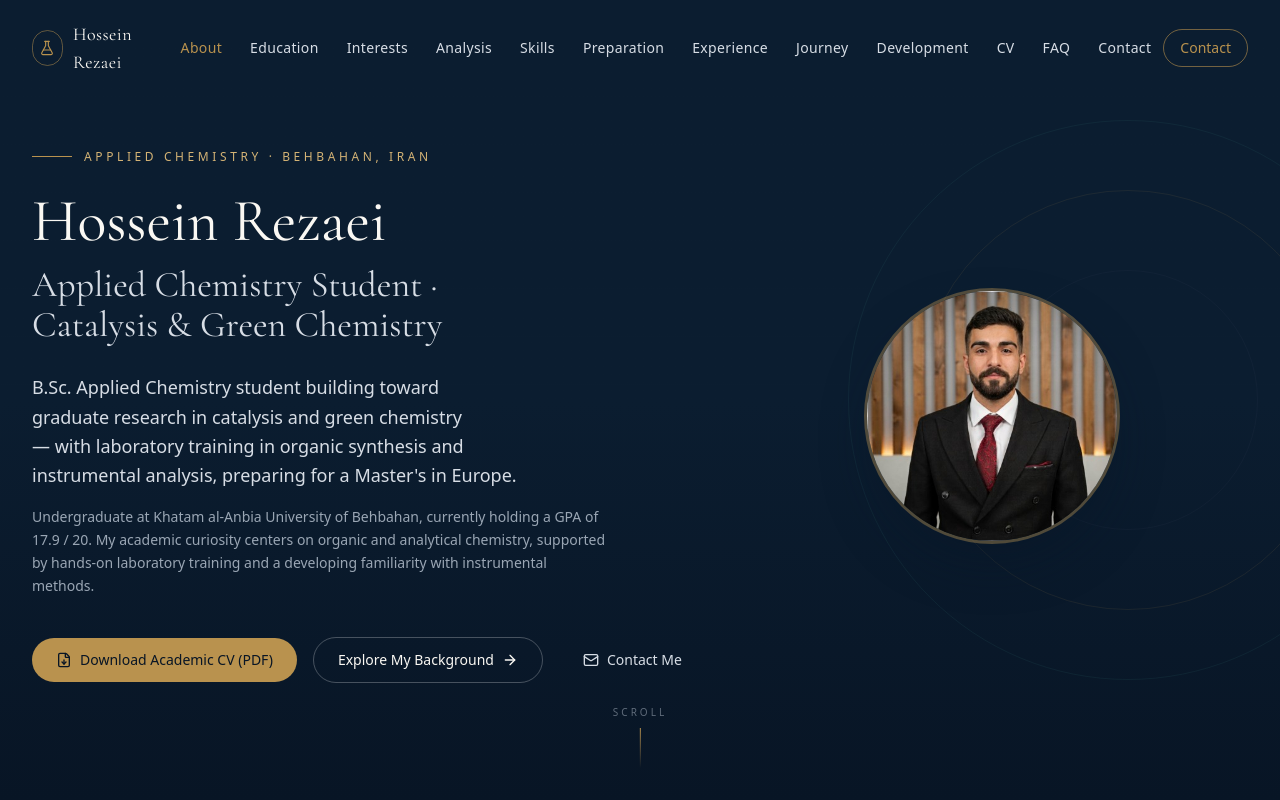
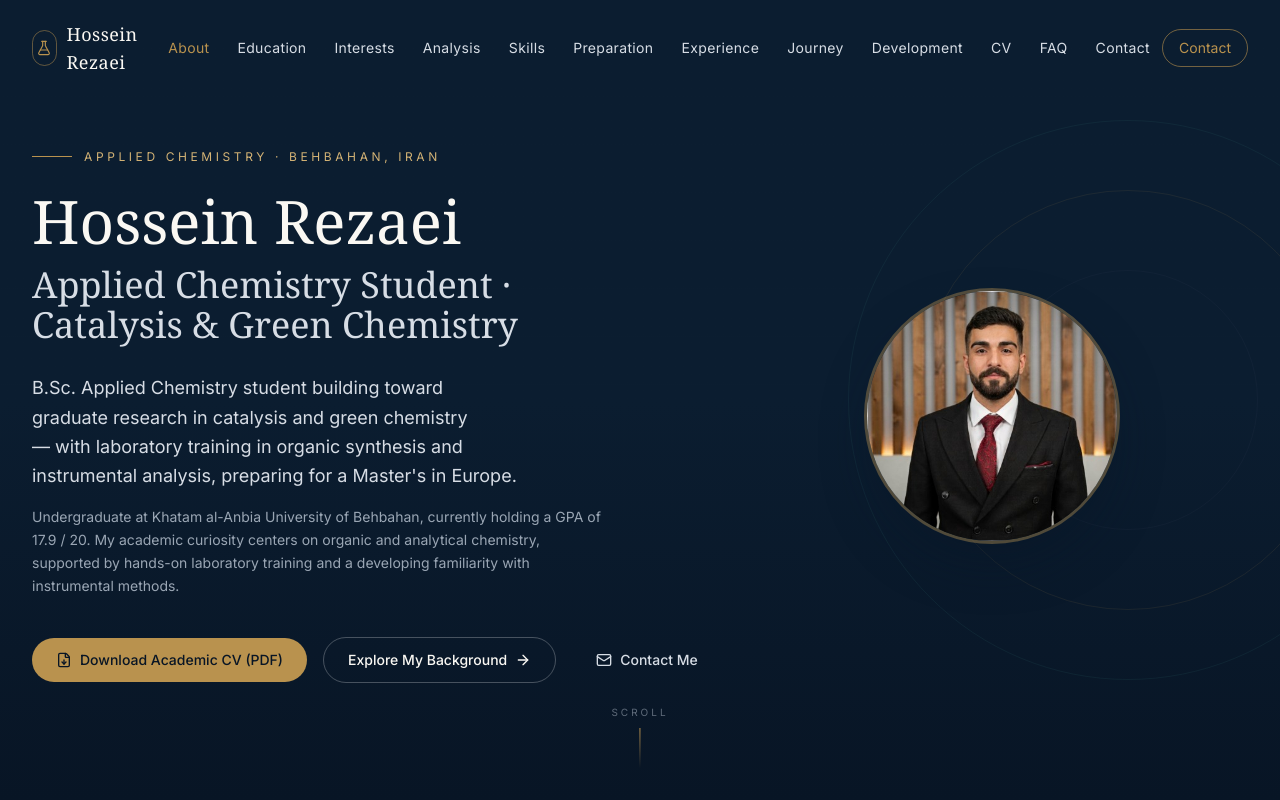
Before and after one commit to Norbert646/my-academic-portfolio, a React (Vite) app: page / in a window 1280 px wide. Shown: the top 800 px of the page. Built offline with nearby package versions, Linux system fonts and the light colour scheme.

Commit message:
fix: self-host Inter font using fontsource

```diff
--- a/package.json
+++ b/package.json
@@ -24,6 +24,7 @@
   "devDependencies": {
     "@eslint/js": "^9.39.1",
     "@fontsource/cormorant-garamond": "^5.3.0",
+    "@fontsource/inter": "^5.3.0",
     "@tailwindcss/vite": "^4.2.1",
     "@types/node": "^24.13.3",
     "@types/react": "^19.2.7",
--- a/src/index.css
+++ b/src/index.css
@@ -14,8 +14,8 @@
   --color-gold: #b9924e;
   --color-gold-light: #d4b375;
   --color-gold-dark: #7a5f2c;
-  --font-sans: ui-sans-serif, system-ui, sans-serif;
-  --font-serif-display: "Cormorant Garamond", ui-serif, Georgia, serif;
+  --font-sans: "Inter", ui-sans-serif, system-ui, sans-serif;
+    --font-serif-display: "Cormorant Garamond", ui-serif, Georgia, serif;
 }
 
 @utility grid-backdrop {
--- a/src/main.tsx
+++ b/src/main.tsx
@@ -2,9 +2,11 @@ import { StrictMode } from "react";
 import { createRoot } from "react-dom/client";
 import { MotionConfig } from "framer-motion";
 import * as Sentry from "@sentry/react";
-import "@fontsource/cormorant-garamond/400.css";
-import "@fontsource/cormorant-garamond/500.css";
-import "@fontsource/cormorant-garamond/600.css";
+import "@fontsource/inter/300.css";      // <-- اضافه شد
+import "@fontsource/inter/400.css";      // <-- اضافه شد
+import "@fontsource/inter/500.css";      // <-- اضافه شد
+import "@fontsource/inter/600.css";      // <-- اضافه شد
+import "@fontsource/inter/700.css";      // <-- اضافه شد
 import "./index.css";
 import App from "./App.tsx";
 
@@ -16,16 +18,12 @@ Sentry.init({
   tracesSampleRate: 0,
 });
 
-// 👇 تابع کمکی برای رندر کردن برنامه (مورد نیاز SSG)
-export function createApp() {
-  return (
+createRoot(document.getElementById("root")!).render(
   <StrictMode>
     <Sentry.ErrorBoundary
       fallback={
         <div className="min-h-[100svh] grid place-items-center bg-navy px-6 text-center">
-            <h1 className="font-serif-display text-3xl text-offwhite">
-              Hossein Rezaei
-            </h1>
+          <h1 className="font-serif-display text-3xl text-offwhite">Hossein Rezaei</h1>
           <p className="mt-3 text-graycool-onnavy">
             Something went wrong loading this page.
           </p>
@@ -48,10 +46,5 @@ export function createApp() {
         <App />
       </MotionConfig>
     </Sentry.ErrorBoundary>
-    </StrictMode>
+  </StrictMode>,
 );
-}
-
-if (typeof window !== "undefined" && !import.meta.env.SSG) {
-  createRoot(document.getElementById("root")!).render(createApp());
-}
```
Also changed, not shown: 1 other file (tests, documents, lock files or other folders). Lines whose indentation alone changed are shown as unchanged.
